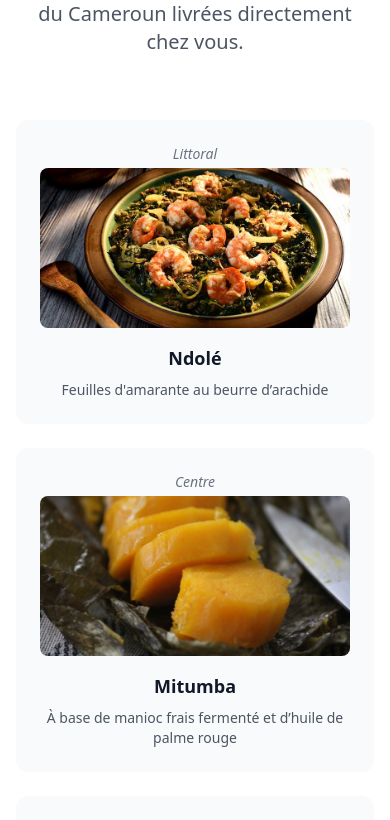
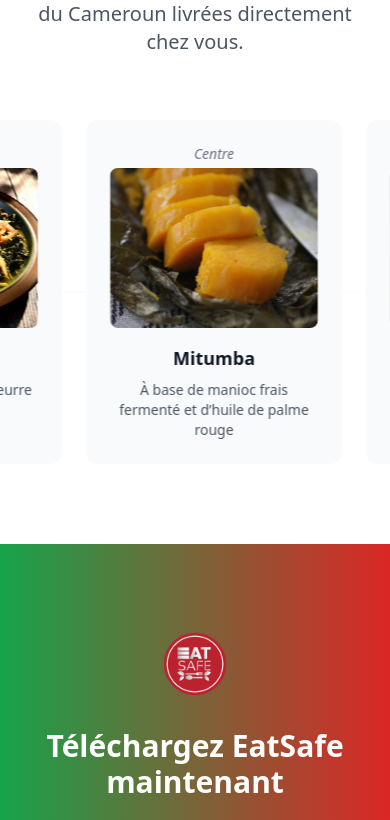
Before and after one commit to amnetprojet/Eatsafe-Web, a React (Vite) app: page / in a window 390 px wide. Shown: the part 3989-4809 px from the top of the page. Built offline with nearby package versions, Linux system fonts and the light colour scheme.

Commit message:
dark mode

```diff
--- a/src/pages/Home.tsx
+++ b/src/pages/Home.tsx
@@ -1,4 +1,4 @@
-import React from "react";
+import React, { useRef, useEffect } from "react";
 import { motion } from "framer-motion";
 import {
   ArrowRight,
@@ -17,6 +17,7 @@ import {
 } from "lucide-react";
 
 export function Home() {
+  const scrollRef = useRef(null);
   const features = [
     {
       icon: Coins,
@@ -124,6 +125,39 @@ export function Home() {
       "_blank"
     );
   };
+
+  const infiniteDishes = [...dishes, ...dishes, ...dishes];
+
+  useEffect(() => {
+    const scrollContainer = scrollRef.current;
+    if (!scrollContainer) return;
+
+    let animationId;
+    let scrollPosition = 0;
+    const scrollSpeed = 0.5; // Vitesse lente et continue
+    const cardWidth = 280; // Largeur d'une card + gap
+    const resetPoint = dishes.length * cardWidth;
+
+    const scroll = () => {
+      scrollPosition += scrollSpeed;
+
+      // Reset la position quand on arrive à la fin du premier set
+      if (scrollPosition >= resetPoint) {
+        scrollPosition = 0;
+      }
+
+      scrollContainer.style.transform = `translateX(-${scrollPosition}px)`;
+      animationId = requestAnimationFrame(scroll);
+    };
+
+    animationId = requestAnimationFrame(scroll);
+
+    return () => {
+      if (animationId) {
+        cancelAnimationFrame(animationId);
+      }
+    };
+  }, [dishes.length]);
 
   return (
     <div className="pt-16">
@@ -243,7 +277,7 @@ export function Home() {
       </section>
 
       {/* Popular Dishes Section */}
-      <section className="py-20 bg-white dark:bg-gray-900">
+      <section className="py-20 bg-white dark:bg-gray-900 overflow-hidden">
         <div className="max-w-7xl mx-auto px-4 sm:px-6 lg:px-8">
           <motion.div
             initial={{ opacity: 0, y: 30 }}
@@ -260,24 +294,60 @@ export function Home() {
             </p>
           </motion.div>
 
-          <div className="grid grid-cols-1 md:grid-cols-4 gap-6">
-            {dishes.map((dish, index) => (
+          {/* Container du scroll infini */}
+          <div className="relative">
+            {/* Ligne de connexion décorative */}
+            <div className="absolute top-1/2 left-0 right-0 h-px bg-gradient-to-r from-transparent via-gray-200 dark:via-gray-700 to-transparent transform -translate-y-1/2 z-0"></div>
+
+            {/* Points de connexion qui bougent */}
+            <div className="absolute top-1/2 left-0 right-0 transform -translate-y-1/2 z-0">
+              <div className="flex space-x-64">
+                {Array.from({ length: 10 }).map((_, i) => (
                   <motion.div
-                key={index}
+                    key={i}
+                    className="w-2 h-2 bg-green-400 rounded-full shadow-lg"
+                    animate={{
+                      scale: [1, 1.5, 1],
+                      opacity: [0.5, 1, 0.5],
+                    }}
+                    transition={{
+                      duration: 2,
+                      repeat: Infinity,
+                      delay: i * 0.2,
+                    }}
+                  />
+                ))}
+              </div>
+            </div>
+
+            {/* Cards en mouvement */}
+            <div className="relative z-10">
+              <div
+                ref={scrollRef}
+                className="flex gap-6 will-change-transform"
+                style={{ width: "max-content" }}
+              >
+                {infiniteDishes.map((dish, index) => (
+                  <motion.div
+                    key={`${dish.name}-${index}`}
                     initial={{ opacity: 0, scale: 0.9 }}
                     whileInView={{ opacity: 1, scale: 1 }}
                     viewport={{ once: true }}
-                transition={{ delay: index * 0.1 }}
-                className="bg-gray-50 dark:bg-gray-800 p-6 rounded-xl text-center hover:shadow-lg transition-shadow"
+                    transition={{ delay: (index % dishes.length) * 0.1 }}
+                    className="flex-shrink-0 w-64 bg-gray-50 dark:bg-gray-800 p-6 rounded-xl text-center hover:shadow-lg transition-all duration-500 hover:-translate-y-2 hover:bg-white dark:hover:bg-gray-700"
                   >
                     <p className="text-sm text-gray-500 dark:text-gray-400 mb-1 font-medium italic">
                       {dish.region}
                     </p>
+                    <div className="relative overflow-hidden rounded-lg mb-4">
                       <img
                         src={dish.image}
                         alt={dish.name}
-                  className="w-full h-40 object-cover rounded-lg mb-4"
+                        className="w-full h-40 object-cover transition-transform duration-500 hover:scale-105"
                       />
+                      {/* Effet de brillance */}
+                      <div className="absolute inset-0 bg-gradient-to-r from-transparent via-white/20 to-transparent transform -skew-x-12 -translate-x-full group-hover:translate-x-full transition-transform duration-1000"></div>
+                    </div>
                     <h3 className="text-lg font-bold text-gray-900 dark:text-white mb-2">
                       {dish.name}
                     </h3>
@@ -286,6 +356,8 @@ export function Home() {
                     </p>
                   </motion.div>
                 ))}
+              </div>
+            </div>
           </div>
         </div>
       </section>
@@ -303,7 +375,6 @@ export function Home() {
               alt="eatsafe-logo"
               className="w-20 h-20 mx-auto mb-6"
             />
-            {/* <Smartphone className="w-16 h-16 mx-auto mb-6 text-yellow-300" /> */}
             <h2 className="text-3xl lg:text-4xl font-bold mb-4">
               Téléchargez EatSafe maintenant
             </h2>
--- a/tailwind.config.js
+++ b/tailwind.config.js
@@ -1,6 +1,7 @@
 /** @type {import('tailwindcss').Config} */
 export default {
-  content: ['./index.html', './src/**/*.{js,ts,jsx,tsx}'],
+  content: ["./index.html", "./src/**/*.{js,ts,jsx,tsx}"],
+  darkMode: "class",
   theme: {
     extend: {},
   },
```
Also changed, not shown: routes.js (+10 -10 lines). Lines whose indentation alone changed are shown as unchanged.
